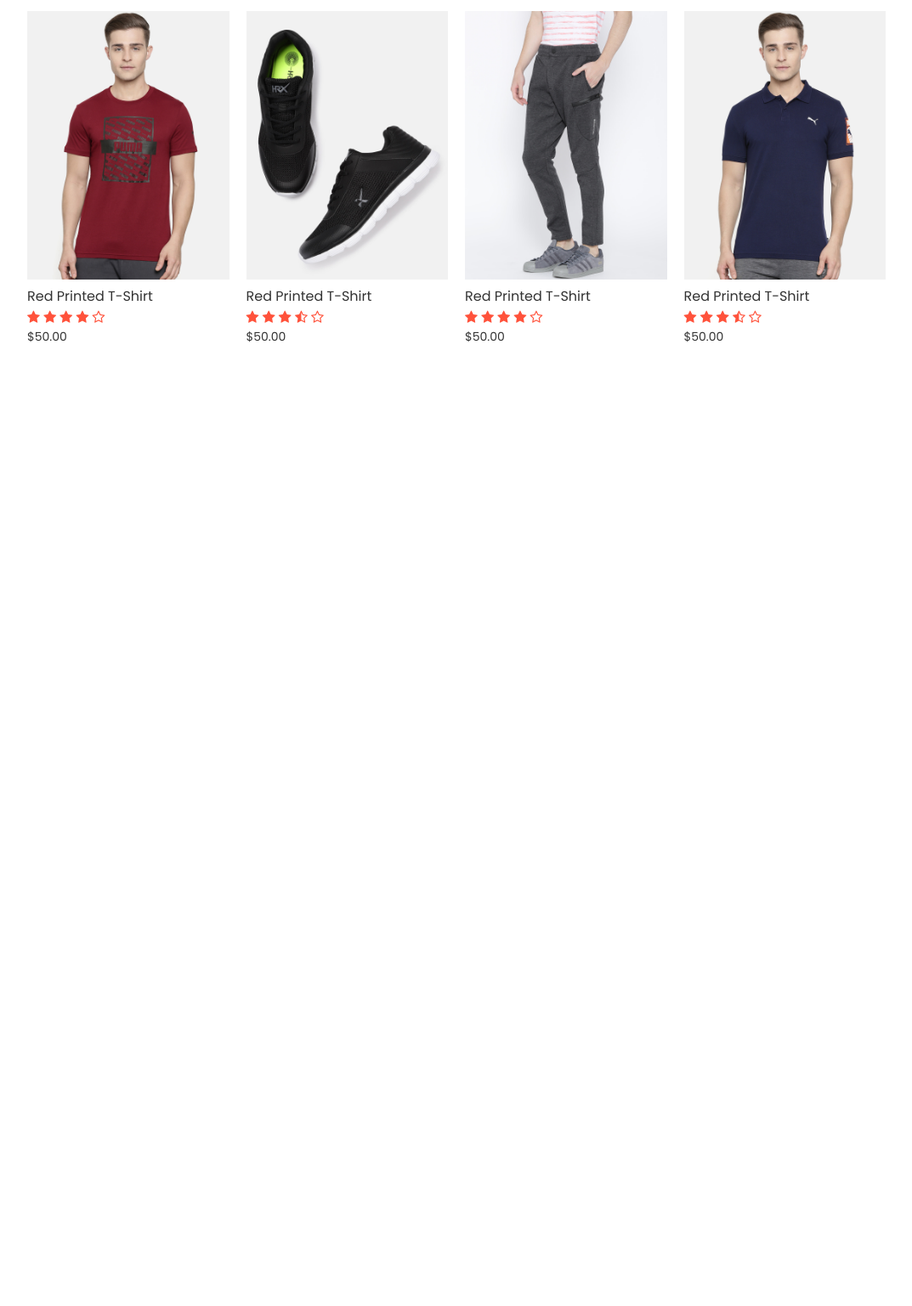
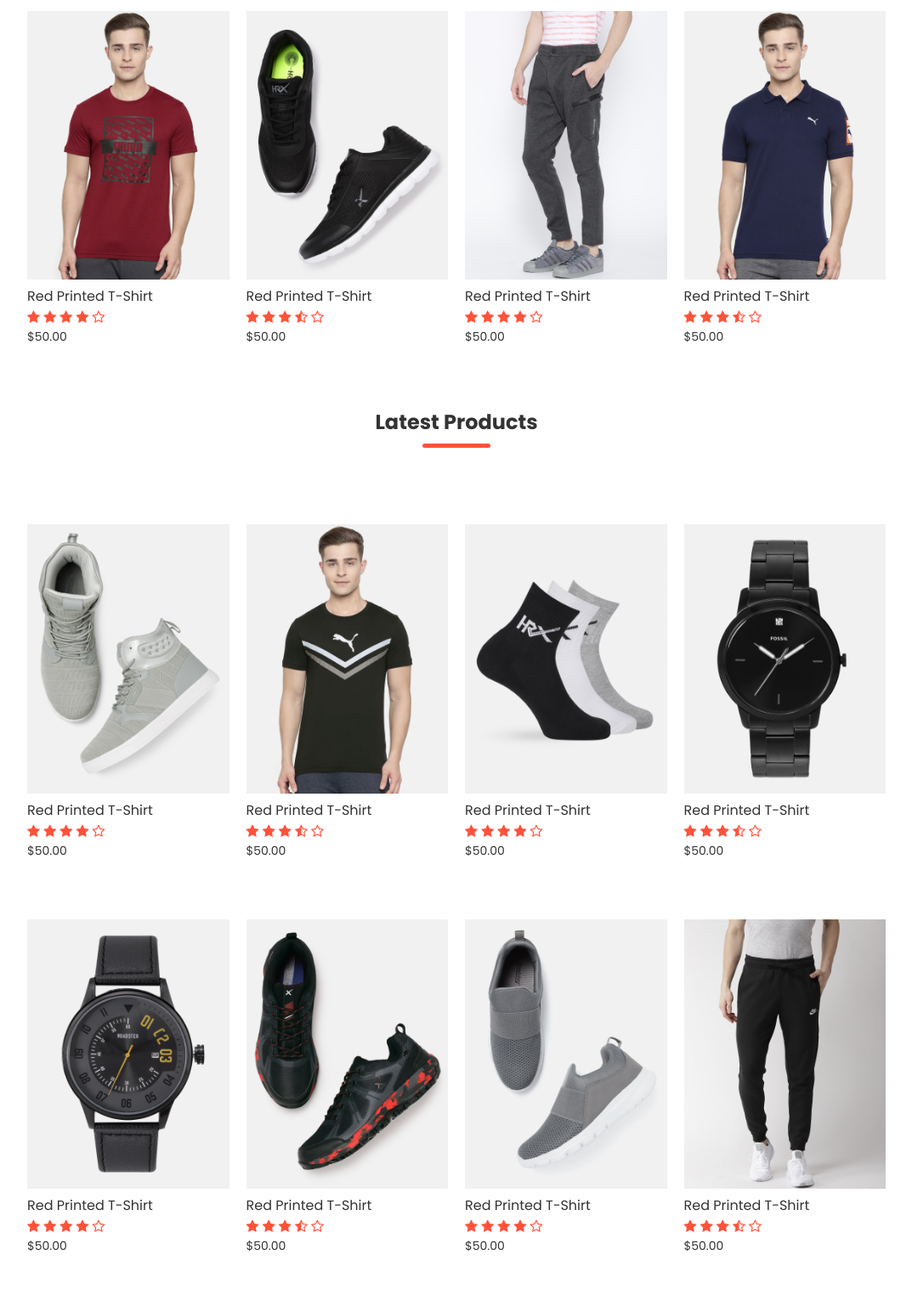
Before and after one commit to Ogenyi25/mystore, a plain HTML site: page index.html in a window 1280 px wide. Shown: the part 1214-2751 px from the top of the page at 85% size, without its empty margins (103-1176 px from the left). Before the commit the page ends 1681 px from the top, so only its background shows below. Drawn offline with Linux system fonts and the light colour scheme.

Commit message:
created the latest products section

```diff
--- a/index.html
+++ b/index.html
@@ -119,6 +119,117 @@
                 <p>$50.00</p>
             </div>
         </div>
+
+        <!-- latest product section -->
+
+        <h2 class="title">Latest products</h2>
+        <div class="row">
+            <div class="col-4">
+                <img src="./images/product-5.jpg" alt="">
+                <h4>red printed t-shirt</h4>
+                <div class="rating">
+                    <i class="fa fa-star"></i>
+                    <i class="fa fa-star"></i>
+                    <i class="fa fa-star"></i>
+                    <i class="fa fa-star"></i>
+                    <i class="fa fa-star-o"></i>
+                </div>
+                <p>$50.00</p>
+            </div>
+
+            <div class="col-4">
+                <img src="./images/product-6.jpg" alt="">
+                <h4>red printed t-shirt</h4>
+                <div class="rating">
+                    <i class="fa fa-star"></i>
+                    <i class="fa fa-star"></i>
+                    <i class="fa fa-star"></i>
+                    <i class="fa fa-star-half-o"></i>
+                    <i class="fa fa-star-o"></i>
+                </div>
+                <p>$50.00</p>
+            </div>
+
+            <div class="col-4">
+                <img src="./images/product-7.jpg" alt="">
+                <h4>red printed t-shirt</h4>
+                <div class="rating">
+                    <i class="fa fa-star"></i>
+                    <i class="fa fa-star"></i>
+                    <i class="fa fa-star"></i>
+                    <i class="fa fa-star"></i>
+                    <i class="fa fa-star-o"></i>
+                </div>
+                <p>$50.00</p>
+            </div>
+
+            <div class="col-4">
+                <img src="./images/product-8.jpg" alt="">
+                <h4>red printed t-shirt</h4>
+                <div class="rating">
+                    <i class="fa fa-star"></i>
+                    <i class="fa fa-star"></i>
+                    <i class="fa fa-star"></i>
+                    <i class="fa fa-star-half-o"></i>
+                    <i class="fa fa-star-o"></i>
+                </div>
+                <p>$50.00</p>
+            </div>
+        </div>
+
+        <div class="row">
+            <div class="col-4">
+                <img src="./images/product-9.jpg" alt="">
+                <h4>red printed t-shirt</h4>
+                <div class="rating">
+                    <i class="fa fa-star"></i>
+                    <i class="fa fa-star"></i>
+                    <i class="fa fa-star"></i>
+                    <i class="fa fa-star"></i>
+                    <i class="fa fa-star-o"></i>
+                </div>
+                <p>$50.00</p>
+            </div>
+
+            <div class="col-4">
+                <img src="./images/product-10.jpg" alt="">
+                <h4>red printed t-shirt</h4>
+                <div class="rating">
+                    <i class="fa fa-star"></i>
+                    <i class="fa fa-star"></i>
+                    <i class="fa fa-star"></i>
+                    <i class="fa fa-star-half-o"></i>
+                    <i class="fa fa-star-o"></i>
+                </div>
+                <p>$50.00</p>
+            </div>
+
+            <div class="col-4">
+                <img src="./images/product-11.jpg" alt="">
+                <h4>red printed t-shirt</h4>
+                <div class="rating">
+                    <i class="fa fa-star"></i>
+                    <i class="fa fa-star"></i>
+                    <i class="fa fa-star"></i>
+                    <i class="fa fa-star"></i>
+                    <i class="fa fa-star-o"></i>
+                </div>
+                <p>$50.00</p>
+            </div>
+
+            <div class="col-4">
+                <img src="./images/product-12.jpg" alt="">
+                <h4>red printed t-shirt</h4>
+                <div class="rating">
+                    <i class="fa fa-star"></i>
+                    <i class="fa fa-star"></i>
+                    <i class="fa fa-star"></i>
+                    <i class="fa fa-star-half-o"></i>
+                    <i class="fa fa-star-o"></i>
+                </div>
+                <p>$50.00</p>
+            </div>
+        </div>
     </div>
 
 
```
